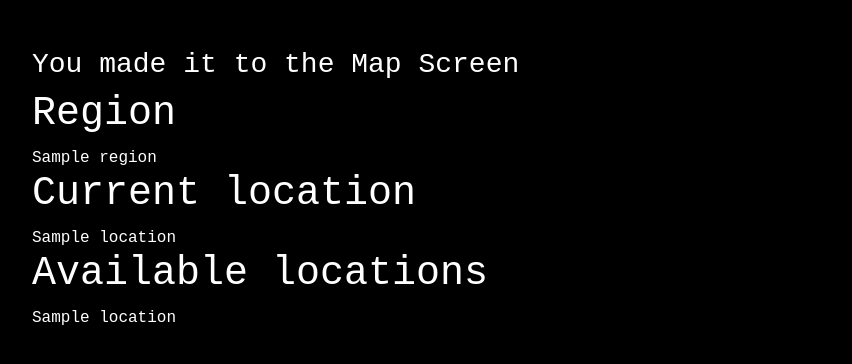
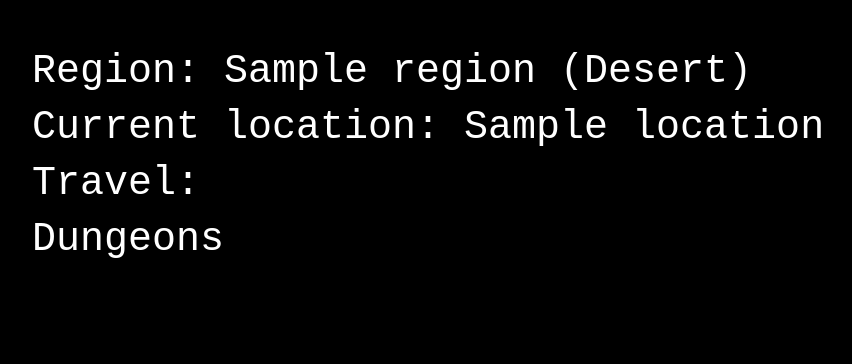
Before and after one commit to jokodev901/qumud, a Django app: page /map in a window 1280 px wide. Shown: the part 59-423 px from the top of the page, without its empty margins (50-902 px from the left). Run offline with Django 5.2, Linux system fonts and the light colour scheme; a user stored in the database is signed in; tables that the repository leaves empty hold one stand-in row (values such as "Sample post"); some libraries are stand-ins or nearby versions.

Commit message:
Made some query optimizations, implemented location updates, scaffolded out initial version of main map screen

```diff
--- a/authentication/templates/register.html
+++ b/authentication/templates/register.html
@@ -4,7 +4,8 @@
 <div>
     <h2>Create an Account</h2>
     <form method="post">
-    {% include "core/form_partial.html" with button_text="Register" %}
+        {% csrf_token %}
+        {% include "core/form_partial.html" with button_text="Register" %}
     </form>
 </div>
 {% endblock %}
--- a/authentication/templates/registration/login.html
+++ b/authentication/templates/registration/login.html
@@ -4,7 +4,8 @@
 <div id="login-container">
     <h2>Log In</h2>
     <form method="post">
-    {% include "core/form_partial.html" with button_text="Login" %}
+        {% csrf_token %}
+        {% include "core/form_partial.html" with button_text="Login" %}
     </form>
 </div>
 {% endblock %}
--- a/core/templates/core/base.html
+++ b/core/templates/core/base.html
@@ -10,7 +10,7 @@
     <script src="{% static 'js/htmx/htmx.min.js' %}"></script>
     <script src="{% static 'js/bootstrap/bootstrap.bundle.min.js' %}" defer></script>
 </head>
-<body>
+<body hx-headers='{"X-CSRFToken": "{{ csrf_token }}"}'>
     <nav class="navbar navbar-expand-sm navbar-dark navbar-custom">
         <div class="container">
         <a class="navbar-brand" href="#">QuMUD</a>
--- a/core/templates/core/form_partial.html
+++ b/core/templates/core/form_partial.html
@@ -1,4 +1,3 @@
-{% csrf_token %}
 {% for field in form %}
 <div class="row mb-3">
     <div class="col-sm-6">
--- a/world/models.py
+++ b/world/models.py
@@ -45,6 +45,7 @@ class Location(models.Model):
     name = models.CharField('Location name', max_length=64)
     location_type = models.CharField('Location type', max_length=1, choices=LOCATION_TYPES)
     level = models.IntegerField('level', null=False, blank=False, default=1)
+    last_event = models.FloatField(null=True, blank=True)
 
     region = models.ForeignKey(Region, on_delete=models.CASCADE)
 
--- a/world/templates/map.html
+++ b/world/templates/map.html
@@ -1,16 +1,41 @@
 {% extends base_template %}
 
 {% block content %}
-<h3>You made it to the Map Screen</h3>
-<h1>Region</h1>
-{{ region }}<br>
-
-<h1>Current location</h1>
-{{ current_location }}<br>
-
-<h1>Available locations</h1>
-{% for location in locations %}
-{{ location }}<br>
-{% endfor %}
-
+<div id="map-container">
+    <div id="region-container">
+        <h1>Region: {{ region }} ({{ region.get_biome_display }})</h1>
+    </div>
+    <div id="location-container" hx-target="#main-content">
+        <h1>Current location: {{ current_location }}</h1>
+        <h1>Travel:</h1>
+        {% for town in towns %}
+            {% if current_location != town %}
+                <h1>Towns</h1>
+                <div class="col-sm-6">
+                    <div class="row">
+                        <a class="btn btn-dark-outline"
+                           hx-post="{% url 'travel' %}"
+                           hx-vals='{"public_id": "{{ town.public_id }}"}'>
+                           {{ town.name }}
+                        </a>
+                    </div>
+                </div>
+            {% endif %}
+        {% endfor %}
+            <h1>Dungeons</h1>
+        <div class="col-sm-6">
+            {% for dungeon in dungeons %}
+                {% if current_location != dungeon %}
+                <div class="row">
+                    <a class="btn btn-dark-outline"
+                       hx-post="{% url 'travel' %}"
+                       hx-vals='{"public_id": "{{ dungeon.public_id }}"}'>
+                       {{ dungeon.name }} (lvl {{ dungeon.level }})
+                    </a>
+                </div>
+                {% endif %}
+            {% endfor %}
+        </div>
+    </div>
+</div>
 {% endblock %}
--- a/world/templates/player_characters.html
+++ b/world/templates/player_characters.html
@@ -1,8 +1,7 @@
 {% extends base_template %}
 
 {% block content %}
-<form hx-boost="true" hx-post="{% url 'select_character' %}" hx-target="#main-content">
-    {% csrf_token %}
+<form hx-post="{% url 'select_character' %}" hx-target="#main-content">
     <h2>Player Characters</h2>
     <fieldset id="character-list" class="mb-3 mt-3">
             {% for character in characters %}
@@ -19,7 +18,7 @@
             </div>
             {% endfor %}
     </fieldset>
-    <a class="btn btn-dark-outline" href="{% url 'create_character' %}">Create New</a>
+    <a class="btn btn-dark-outline" hx-get="{% url 'create_character' %}">Create New</a>
     {% if characters %}<button type="submit" class="btn btn-dark-outline">Play</button>{% endif %}
 </form>
 {% endblock %}
--- a/world/templates/profile.html
+++ b/world/templates/profile.html
@@ -5,7 +5,6 @@
     <h2>Username: {{ user.username }}</h2>
     <h2>Player alias: {{ user.alias }}</h2>
         <form method="post">
-            {% csrf_token %}
             <h3>API Access</h3>
             {% if api_key %}
                 <p>Your current API Key:</p>
--- a/world/templates/world.html
+++ b/world/templates/world.html
@@ -7,9 +7,9 @@
 {% if world %}
 
 <a class="btn btn-dark-outline mb-3"
-   hx-boost="true"
    hx-target="#main-content"
-   href="{% url 'map' %}">Continue to {{ world }}</a>
+   hx-get="{% url 'map' %}"
+   hx-push-url="true">Continue to {{ world }}</a>
 
 {% endif %}
 
--- a/world/urls.py
+++ b/world/urls.py
@@ -1,6 +1,6 @@
 from django.urls import path
 from .views import (UserProfileView, GetPlayerCharacters, CreateCharacter, SelectCharacter, SelectWorld,
-                    Map)
+                    Map, Travel)
 
 
 urlpatterns = [
@@ -10,4 +10,5 @@ urlpatterns = [
     path('profile', UserProfileView.as_view(), name='profile'),
     path('create_character', CreateCharacter.as_view(), name='create_character'),
     path('select_character', SelectCharacter.as_view(), name='select_character'),
+    path('travel', Travel.as_view(), name='travel'),
 ]
--- a/world/views.py
+++ b/world/views.py
@@ -1,4 +1,5 @@
 import json
+import time
 
 from django.views.generic import TemplateView, View
 from django.contrib.auth.mixins import LoginRequiredMixin
@@ -97,9 +98,6 @@ class CreateCharacter(LoginRequiredMixin, View):
             entity.save()
 
             if request.headers.get('HX-Request'):
-                response = HttpResponse(status=204)
-                response['HX-Location'] = reverse('home')
-
                 location_data = {
                     "path": reverse('home'),
                     "target": "#main-content",
@@ -119,19 +117,23 @@ class SelectWorld(LoginRequiredMixin, View):
     template_name = 'world.html'
 
     def get(self, request):
-        user = (
-            User.objects
-            .select_related('entity__location__region__world')
-            .get(id=request.user.id)
-        )
+        try:
+            user = (
+                User.objects
+                .select_related('entity__location__region__world')
+                .get(id=request.user.id)
+            )
 
-        form = WorldCreationForm()
-        world_name = None
+            form = WorldCreationForm()
+            world_name = None
 
-        if user.entity and user.entity.location:
-            world_name = user.entity.location.region.world.name
+            if user.entity and user.entity.location:
+                world_name = user.entity.location.region.world.name
 
-        return render(request, self.template_name, {'world': world_name, 'form': form})
+            return render(request, self.template_name, {'world': world_name, 'form': form})
+
+        except Exception:
+            return redirect('home')
 
     def post(self, request):
         form = WorldCreationForm(request.POST)
@@ -145,7 +147,6 @@ class SelectWorld(LoginRequiredMixin, View):
 
                 if created:
                     # For a new world, create the starting Region and locations
-                    # Starting region
                     region_data = generators.generate_region(seed=world.name, level=1)
                     region = Region(name=region_data['name'], biome=region_data['biome'], world=world)
                     region.save()
@@ -167,7 +168,6 @@ class SelectWorld(LoginRequiredMixin, View):
 
             if request.headers.get('HX-Request'):
                 response = HttpResponse(status=204)
-                response['HX-Location'] = reverse('map')
 
                 location_data = {
                     "path": reverse('map'),
@@ -175,27 +175,74 @@ class SelectWorld(LoginRequiredMixin, View):
                     "swap": "innerHTML"
                 }
 
-                response = HttpResponse(status=204)
                 response['HX-Location'] = json.dumps(location_data)
                 return response
 
         return render(request, self.template_name, {'form': form})
 
 
-class Map(LoginRequiredMixin, TemplateView):
+class Map(LoginRequiredMixin, View):
     template_name = 'map.html'
 
-    def get_context_data(self, **kwargs):
-        context = super().get_context_data(**kwargs)
-        user = self.request.user
-        character = user.entity
-        location = character.location
-        region = location.region
+    def get(self, request):
+        try:
+            context = {}
+            player_char = (Entity.objects.select_related('location__region')
+                           .only('location', 'location__region')
+                           .get(active=self.request.user))
 
-        locations = Location.objects.all().filter(region=region).values_list('name', flat=True)
+            current_location = player_char.location
+            region = current_location.region
 
-        context['locations'] = locations
-        context['region'] = region.name
-        context['current_location'] = location
+            locations = Location.objects.all().filter(region=region).order_by('level', 'id')
+            towns = [location for location in locations if location.location_type == 'T']
+            dungeons = [location for location in locations if location.location_type == 'D']
 
-        return context
+            context['towns'] = towns
+            context['dungeons'] = dungeons
+            context['region'] = region
+            context['current_location'] = current_location
+
+            return render(request, self.template_name, context)
+
+        except SyntaxError:
+            return redirect('home')
+
+
+class Travel(LoginRequiredMixin, View):
+    def post(self, request):
+        selected_location = (Location.objects.select_related('region')
+                             .only('region', 'last_event')
+                             .get(public_id=request.POST['public_id']))
+
+        player_char = (Entity.objects.select_related('location__region')
+                       .only('location', 'location__region')
+                       .get(active=self.request.user))
+
+        if selected_location != player_char.location:
+            if selected_location.region == player_char.location.region:
+                with transaction.atomic():
+                    if not selected_location.last_event:
+                        selected_location.last_event = time.time()
+                        selected_location.save(update_fields=['last_event'])
+
+                    player_char.location = selected_location
+                    player_char.save(update_fields=['location'])
+
+                if request.headers.get('HX-Request'):
+                    response = HttpResponse(status=204)
+
+                    location_data = {
+                        "path": reverse('map'),
+                        "target": "#main-content",
+                        "swap": "innerHTML"
+                    }
+
+                    response['HX-Location'] = json.dumps(location_data)
+                    return response
+
+                redirect(reverse('map'))
+
+            return HttpResponse('Invalid selection', status=400)
+
+        return HttpResponse(status=204)
```
Also changed, not shown: static/css/style.css (+0 -7 lines), world/migrations/0006_alter_entity_options_location_update_time.py (added), world/migrations/0007_remove_location_update_time_location_last_event.py (added).
